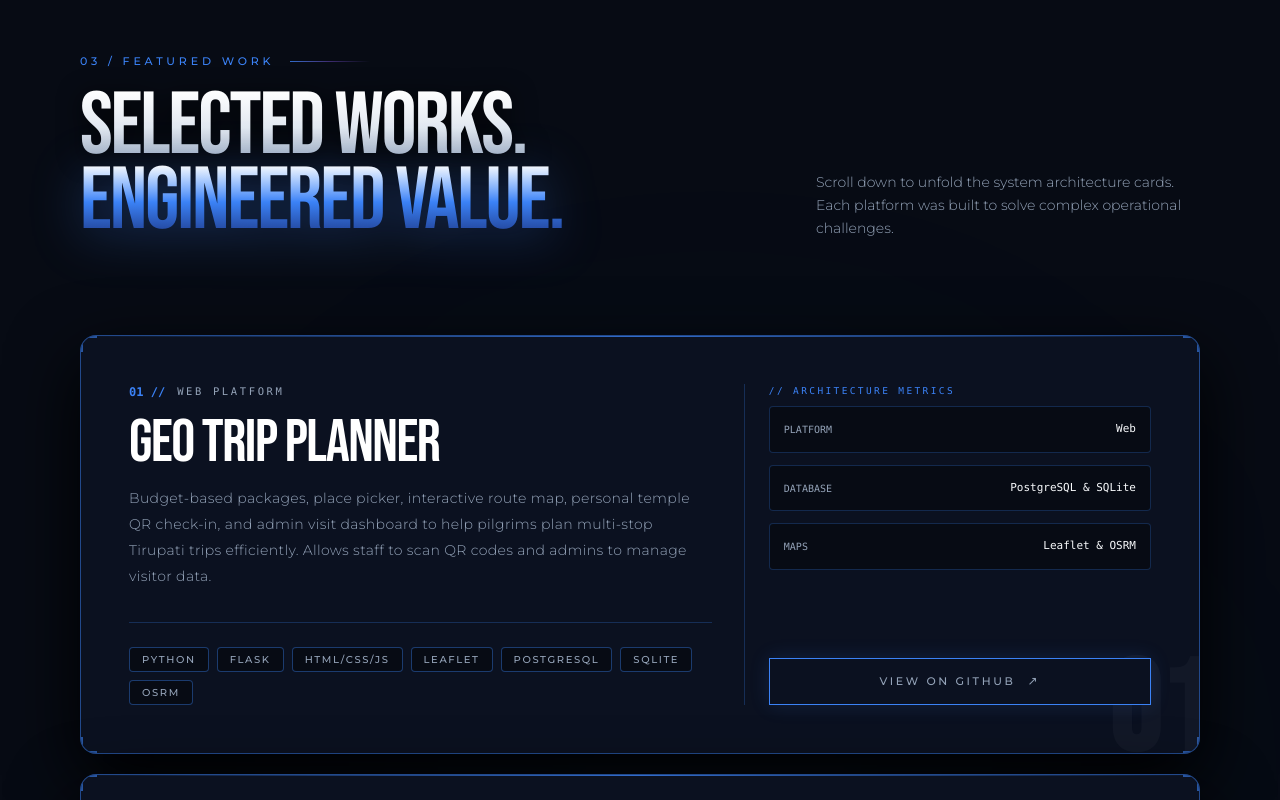
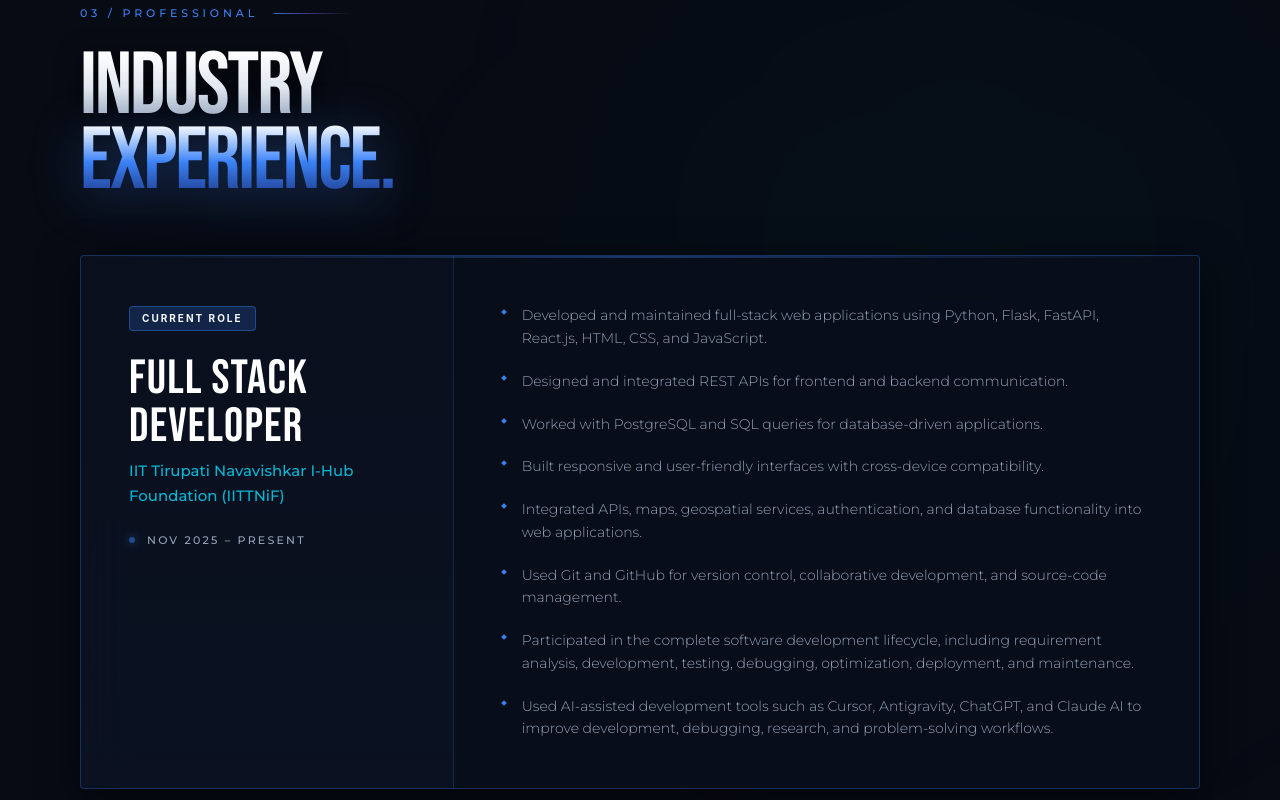
Before and after one commit to Deviprasad101/Portfolio, a React (Vite) app: page / in a window 1280 px wide. Shown: the part 3000-3800 px from the top of the page. Built offline with nearby package versions, Linux system fonts and the light colour scheme; a web font is replaced by a local one.

Commit message:
feat: add dedicated ProfessionalExperience section

```diff
--- a/src/App.tsx
+++ b/src/App.tsx
@@ -2,6 +2,7 @@ import { HeroSection } from './components/HeroSection';
 import { AboutSection } from './components/AboutSection';
 import { ProjectsSection } from './components/ProjectsSection';
 import { SkillsSection } from './components/SkillsSection';
+import { ProfessionalExperience } from './components/ProfessionalExperience';
 import { ExperienceSection } from './components/ExperienceSection';
 import { ContactSection } from './components/ContactSection';
 
@@ -11,6 +12,7 @@ function App() {
       <HeroSection />
       <AboutSection />
       <SkillsSection />
+      <ProfessionalExperience />
       <ProjectsSection />
       <ExperienceSection />
       <ContactSection />
--- /dev/null
+++ b/src/components/ProfessionalExperience.tsx
@@ -0,0 +1,169 @@
+import React, { useRef } from 'react';
+import { motion, useScroll, useTransform } from 'framer-motion';
+
+const fadeUpVariants = {
+  hidden: { opacity: 0, y: 30, filter: 'blur(6px)' },
+  visible: {
+    opacity: 1,
+    y: 0,
+    filter: 'blur(0px)',
+    transition: {
+      duration: 0.9,
+      ease: [0.16, 1, 0.3, 1],
+    },
+  },
+};
+
+const bullets = [
+  "Developed and maintained full-stack web applications using Python, Flask, FastAPI, React.js, HTML, CSS, and JavaScript.",
+  "Designed and integrated REST APIs for frontend and backend communication.",
+  "Worked with PostgreSQL and SQL queries for database-driven applications.",
+  "Built responsive and user-friendly interfaces with cross-device compatibility.",
+  "Integrated APIs, maps, geospatial services, authentication, and database functionality into web applications.",
+  "Used Git and GitHub for version control, collaborative development, and source-code management.",
+  "Participated in the complete software development lifecycle, including requirement analysis, development, testing, debugging, optimization, deployment, and maintenance.",
+  "Used AI-assisted development tools such as Cursor, Antigravity, ChatGPT, and Claude AI to improve development, debugging, research, and problem-solving workflows."
+];
+
+export const ProfessionalExperience: React.FC = () => {
+  const containerRef = useRef<HTMLElement>(null);
+  const { scrollYProgress } = useScroll({
+    target: containerRef,
+    offset: ['start end', 'end start'],
+  });
+
+  const backgroundY = useTransform(scrollYProgress, [0, 1], ['-20%', '20%']);
+
+  return (
+    <section
+      id="professional-experience"
+      ref={containerRef}
+      className="relative w-full bg-[#070B14] text-[#F8FAFC] font-sans selection:bg-[#3B82F6]/30 selection:text-[#06B6D4] pt-8 pb-24 px-6 sm:px-12 lg:px-20 overflow-hidden flex flex-col justify-center"
+    >
+      {/* Background Glow */}
+      <motion.div
+        style={{ y: backgroundY }}
+        className="absolute top-0 right-0 w-[40rem] h-[40rem] bg-[#06B6D4]/[0.03] rounded-full blur-[150px] pointer-events-none"
+      />
+
+      <div className="max-w-7xl mx-auto w-full relative z-10">
+
+        {/* Eyebrow Header */}
+        <motion.div
+          initial={{ opacity: 0, x: -20 }}
+          whileInView={{ opacity: 1, x: 0 }}
+          viewport={{ once: true }}
+          transition={{ duration: 0.8 }}
+          className="flex items-center space-x-4 mb-7"
+        >
+          <span
+            className="text-[11px] font-medium tracking-[0.35em] uppercase text-[#3B82F6]"
+            style={{ fontFamily: "'Montserrat', sans-serif" }}
+          >
+            03 / PROFESSIONAL
+          </span>
+          <div className="w-20 h-[1px] bg-gradient-to-r from-[#3B82F6]/80 via-[#8B5CF6]/40 to-transparent" />
+        </motion.div>
+
+        {/* Section Headline */}
+        <motion.div
+          initial={{ opacity: 0, y: 25 }}
+          whileInView={{ opacity: 1, y: 0 }}
+          viewport={{ once: true }}
+          transition={{ duration: 0.9, ease: [0.16, 1, 0.3, 1] }}
+          className="mb-14"
+        >
+          <h2
+            className="text-5xl sm:text-6xl md:text-7xl lg:text-[5.5rem] tracking-tight uppercase leading-[0.85] select-none"
+            style={{ fontFamily: "'Bebas Neue', sans-serif" }}
+          >
+            <span className="block text-transparent bg-clip-text bg-gradient-to-b from-[#FFFFFF] via-[#E2E8F0] to-[#94A3B8] drop-shadow-[0_4px_12px_rgba(0,0,0,0.8)]">
+              INDUSTRY
+            </span>
+            <span className="block text-transparent bg-clip-text bg-gradient-to-b from-[#F8FAFC] via-[#3B82F6] to-[#1E3A8A] drop-shadow-[0_8px_25px_rgba(59,130,246,0.35)]">
+              EXPERIENCE.
+            </span>
+          </h2>
+        </motion.div>
+
+        {/* Main Content Card */}
+        <motion.div
+          variants={fadeUpVariants}
+          initial="hidden"
+          whileInView="visible"
+          viewport={{ once: true, margin: '-50px' }}
+          className="relative w-full rounded-sm border border-[#3B82F6]/30 bg-[#0B1120]/80 backdrop-blur-xl overflow-hidden group hover:border-[#06B6D4]/60 transition-colors duration-500 shadow-[0_10px_40px_rgba(0,0,0,0.6)]"
+        >
+          {/* Top highlight */}
+          <div className="absolute top-0 left-0 right-0 h-[2px] bg-gradient-to-r from-transparent via-[#3B82F6]/60 to-transparent opacity-60 group-hover:via-[#06B6D4] group-hover:opacity-100 transition-all duration-500" />
+
+          <div className="flex flex-col lg:flex-row">
+
+            {/* Left Side: Role Info */}
+            <div className="lg:w-1/3 p-8 sm:p-12 border-b lg:border-b-0 lg:border-r border-[#3B82F6]/20 relative overflow-hidden bg-gradient-to-b from-transparent to-[#3B82F6]/[0.02]">
+              <div className="relative z-10">
+                <span className="inline-block px-3 py-1 mb-6 text-[10px] font-bold tracking-[0.2em] uppercase text-[#F8FAFC] bg-[#3B82F6]/20 border border-[#3B82F6]/40 rounded-sm">
+                  CURRENT ROLE
+                </span>
+
+                <h3
+                  className="text-4xl sm:text-5xl tracking-wide text-white mb-2"
+                  style={{ fontFamily: "'Bebas Neue', sans-serif" }}
+                >
+                  FULL STACK DEVELOPER
+                </h3>
+
+                <h4
+                  className="text-sm sm:text-[15px] font-medium text-[#06B6D4] mb-6 leading-relaxed"
+                  style={{ fontFamily: "'Montserrat', sans-serif" }}
+                >
+                  IIT Tirupati Navavishkar I-Hub Foundation (IITTNiF)
+                </h4>
+
+                <div className="flex items-center space-x-3 text-[#94A3B8]">
+                  <div className="w-1.5 h-1.5 rounded-full bg-[#3B82F6] shadow-[0_0_8px_#3B82F6] animate-pulse" />
+                  <span
+                    className="text-[11px] tracking-[0.2em] font-medium uppercase"
+                    style={{ fontFamily: "'Montserrat', sans-serif" }}
+                  >
+                    NOV 2025 – PRESENT
+                  </span>
+                </div>
+              </div>
+            </div>
+
+            {/* Right Side: Bullets */}
+            <div className="lg:w-2/3 p-8 sm:p-12 bg-[#070B14]/40">
+              <ul className="space-y-5 relative z-10">
+                {bullets.map((bullet, idx) => (
+                  <motion.li
+                    key={idx}
+                    initial={{ opacity: 0, x: 20 }}
+                    whileInView={{ opacity: 1, x: 0 }}
+                    viewport={{ once: true }}
+                    transition={{ duration: 0.5, delay: idx * 0.1 }}
+                    className="flex items-start group/bullet"
+                  >
+                    <div className="mt-1.5 mr-4 shrink-0 flex items-center justify-center">
+                      <div className="w-1 h-1 bg-[#3B82F6] rotate-45 group-hover/bullet:bg-[#06B6D4] group-hover/bullet:scale-150 transition-all duration-300" />
+                    </div>
+                    <p
+                      className="text-[13px] sm:text-[14px] leading-relaxed text-[#94A3B8] font-light group-hover/bullet:text-[#F8FAFC] transition-colors duration-300"
+                      style={{ fontFamily: "'Montserrat', sans-serif" }}
+                    >
+                      {bullet}
+                    </p>
+                  </motion.li>
+                ))}
+              </ul>
+            </div>
+
+          </div>
+        </motion.div>
+
+      </div>
+    </section>
+  );
+};
+
+export default ProfessionalExperience;
```
